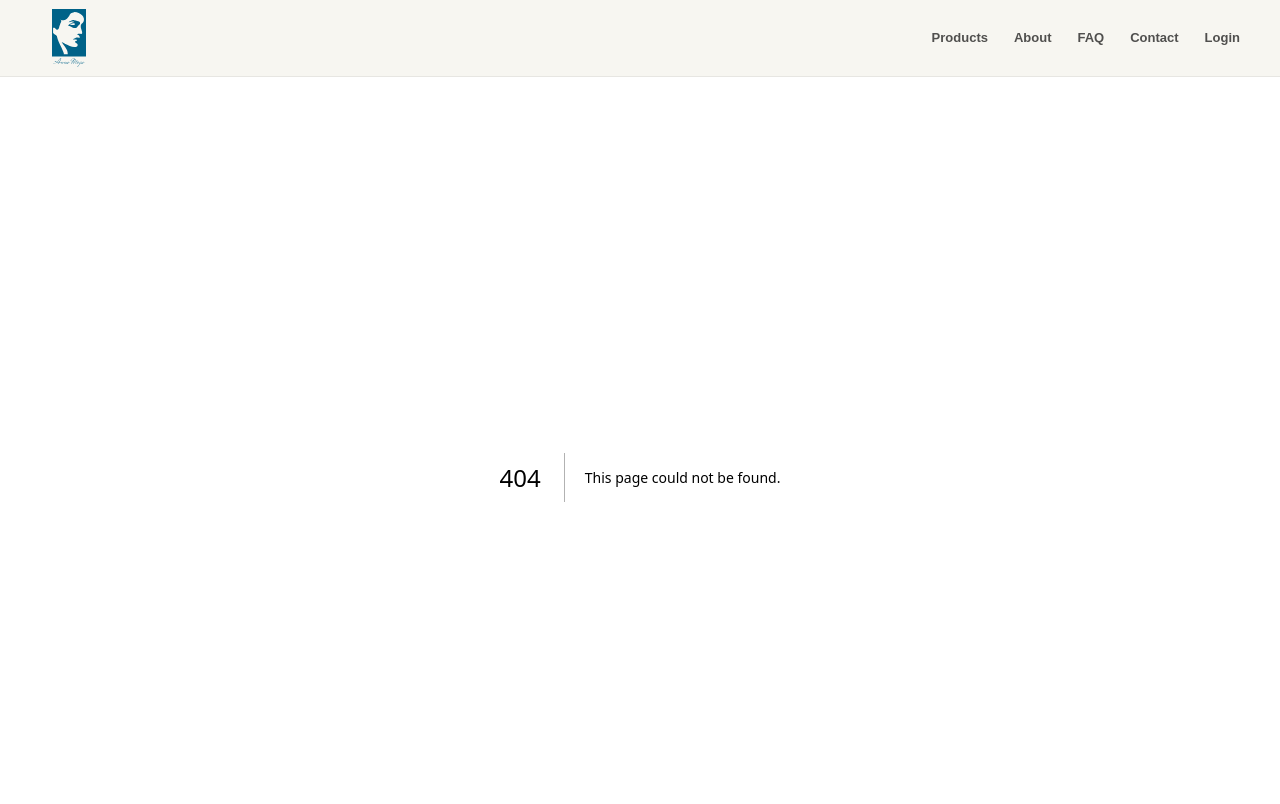
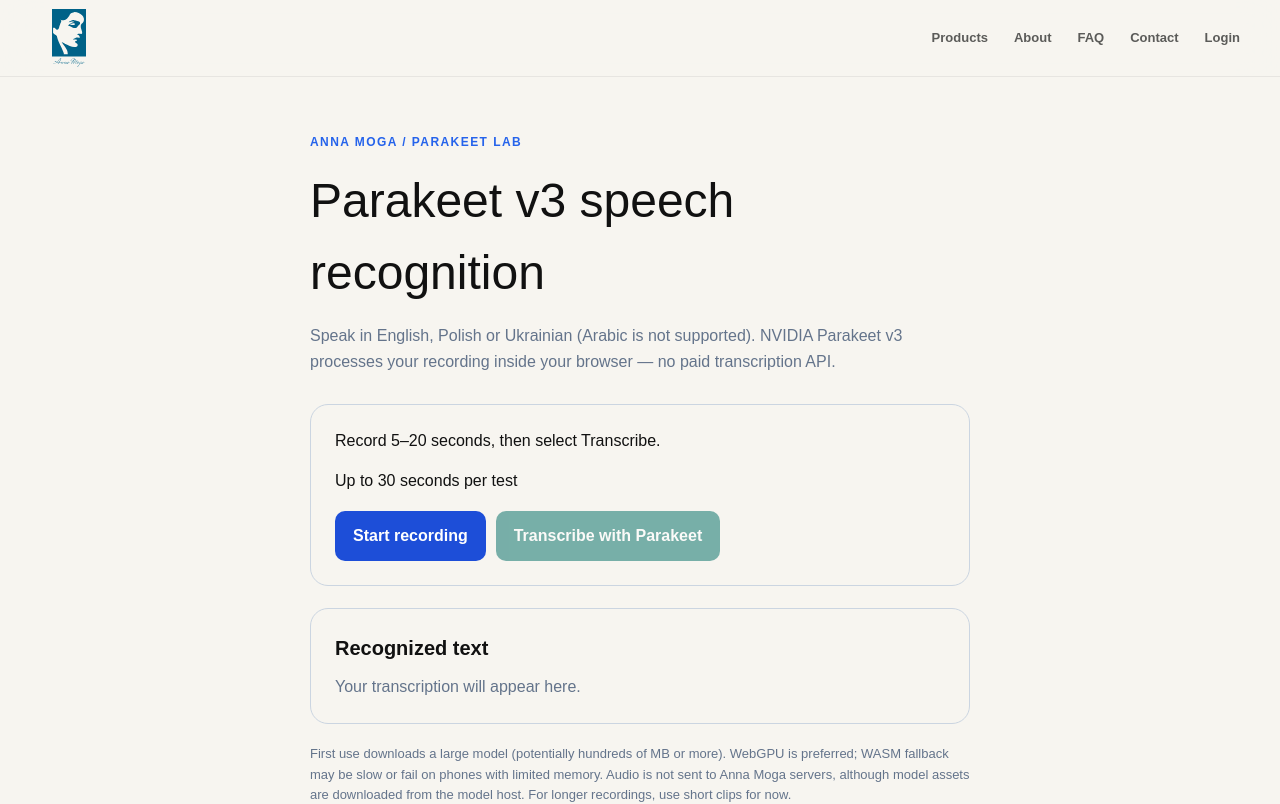
Before and after one commit to solitaryibra/annamoga, a Next.js app: page /parakeet-test in a window 1280 px wide. Before the commit this address had no page. Shown: the top 804 px of the page. Built offline with nearby package versions, Linux system fonts and the light colour scheme.

Commit message:
Port Parakeet browser test to current main

```diff
--- /dev/null
+++ b/app/parakeet-test/page.tsx
@@ -0,0 +1,204 @@
+"use client";
+
+import { useEffect, useRef, useState } from "react";
+
+type WorkerMessage =
+  | { type: "status"; message: string }
+  | { type: "result"; text: string }
+  | { type: "error"; message: string };
+
+export default function SpeechTestPage() {
+  const [recording, setRecording] = useState(false);
+  const [busy, setBusy] = useState(false);
+  const [seconds, setSeconds] = useState(0);
+  const [status, setStatus] = useState("Record 5–20 seconds, then select Transcribe.");
+  const [audioUrl, setAudioUrl] = useState<string | null>(null);
+  const [transcript, setTranscript] = useState("");
+  const [error, setError] = useState("");
+  const blobRef = useRef<Blob | null>(null);
+  const urlRef = useRef<string | null>(null);
+  const recorderRef = useRef<MediaRecorder | null>(null);
+  const streamRef = useRef<MediaStream | null>(null);
+  const chunksRef = useRef<Blob[]>([]);
+  const workerRef = useRef<Worker | null>(null);
+
+  useEffect(() => {
+    return () => {
+      if (recorderRef.current?.state === "recording") recorderRef.current.stop();
+      streamRef.current?.getTracks().forEach((track) => track.stop());
+      workerRef.current?.terminate();
+      if (urlRef.current) URL.revokeObjectURL(urlRef.current);
+    };
+  }, []);
+
+  useEffect(() => {
+    if (!recording) return;
+    const id = window.setInterval(() => setSeconds((s) => s + 1), 1000);
+    return () => window.clearInterval(id);
+  }, [recording]);
+
+  async function startRecording() {
+    if (!navigator.mediaDevices?.getUserMedia || typeof MediaRecorder === "undefined") {
+      setError("This browser does not support recording. Use recent Safari or Chrome over HTTPS.");
+      return;
+    }
+    setError("");
+    setTranscript("");
+    blobRef.current = null;
+    if (urlRef.current) URL.revokeObjectURL(urlRef.current);
+    urlRef.current = null;
+    setAudioUrl(null);
+    setSeconds(0);
+    chunksRef.current = [];
+    try {
+      const stream = await navigator.mediaDevices.getUserMedia({ audio: true });
+      streamRef.current = stream;
+      const preferred = ["audio/mp4", "audio/webm;codecs=opus", "audio/webm"];
+      const mime = preferred.find((type) => MediaRecorder.isTypeSupported(type));
+      const recorder = new MediaRecorder(stream, mime ? { mimeType: mime } : undefined);
+      recorderRef.current = recorder;
+      recorder.ondataavailable = (event) => {
+        if (event.data.size) chunksRef.current.push(event.data);
+      };
+      recorder.onerror = () => {
+        stream.getTracks().forEach((track) => track.stop());
+        setRecording(false);
+        setError("Recording failed. Please try again.");
+      };
+      recorder.onstop = () => {
+        stream.getTracks().forEach((track) => track.stop());
+        streamRef.current = null;
+        setRecording(false);
+        const blob = new Blob(chunksRef.current, { type: recorder.mimeType || "audio/webm" });
+        if (!blob.size) {
+          setError("No audio captured. Check your microphone permissions.");
+          return;
+        }
+        blobRef.current = blob;
+        const url = URL.createObjectURL(blob);
+        urlRef.current = url;
+        setAudioUrl(url);
+        setStatus("Recording saved locally. Tap Transcribe to run Parakeet.");
+      };
+      recorder.start();
+      setRecording(true);
+      setStatus("Recording…");
+    } catch (e) {
+      streamRef.current?.getTracks().forEach((track) => track.stop());
+      setError(e instanceof DOMException && e.name === "NotAllowedError"
+        ? "Microphone permission denied. Allow access in your browser settings."
+        : "Unable to access microphone. Verify HTTPS and microphone permissions.");
+    }
+  }
+
+  function stopRecording() {
+    if (recorderRef.current?.state === "recording") recorderRef.current.stop();
+  }
+
+  async function decodeTo16kHz(blob: Blob): Promise<Float32Array> {
+    const bytes = await blob.arrayBuffer();
+    const context = new AudioContext();
+    try {
+      const decoded = await context.decodeAudioData(bytes);
+      const frames = Math.ceil(decoded.duration * 16000);
+      const offline = new OfflineAudioContext(1, frames, 16000);
+      const source = offline.createBufferSource();
+      source.buffer = decoded;
+      source.connect(offline.destination);
+      source.start();
+      const result = await offline.startRendering();
+      return new Float32Array(result.getChannelData(0));
+    } finally {
+      await context.close();
+    }
+  }
+
+  async function transcribe() {
+    if (!blobRef.current || busy) return;
+    setError("");
+    setTranscript("");
+    setBusy(true);
+    setStatus("Preparing audio…");
+
+    try {
+      const audio = await decodeTo16kHz(blobRef.current);
+      if (audio.length > 16000 * 30) {
+        throw new Error("Please record 30 seconds or less for this first test.");
+      }
+      if (!workerRef.current) {
+        const worker = new Worker(new URL("./parakeet.worker.ts", import.meta.url), { type: "module" });
+        worker.onmessage = (event: MessageEvent<WorkerMessage>) => {
+          const data = event.data;
+          if (data.type === "status") setStatus(data.message);
+          if (data.type === "result") {
+            setTranscript(data.text || "(No words recognized.)");
+            setStatus("Transcription complete.");
+            setBusy(false);
+          }
+          if (data.type === "error") {
+            setError(data.message);
+            setStatus("Transcription failed.");
+            setBusy(false);
+          }
+        };
+        worker.onerror = (event) => {
+          setError(event.message || "Parakeet worker failed to initialize.");
+          setBusy(false);
+          worker.terminate();
+          workerRef.current = null;
+        };
+        workerRef.current = worker;
+      }
+      const backend: "webgpu" | "wasm" = "gpu" in navigator ? "webgpu" : "wasm";
+      setStatus(backend === "wasm" ? "WebGPU unavailable. Trying slower WASM mode…" : "Using WebGPU acceleration…");
+      workerRef.current.postMessage({ type: "transcribe", audio, backend }, [audio.buffer]);
+    } catch (e) {
+      setError(e instanceof Error ? e.message : "Failed to prepare audio.");
+      setBusy(false);
+    }
+  }
+
+  const buttonStyle = { border: 0, borderRadius: 10, padding: "13px 18px", color: "#fff", cursor: "pointer", fontWeight: 600 } as const;
+
+  return (
+    <main style={{ maxWidth: 700, margin: "0 auto", padding: "56px 20px 90px" }}>
+      <p style={{ color: "#2563eb", fontSize: 12, fontWeight: 700, letterSpacing: "0.12em" }}>ANNA MOGA / PARAKEET LAB</p>
+      <h1 style={{ fontSize: "clamp(2rem, 6vw, 3rem)", margin: "14px 0" }}>Parakeet v3 speech recognition</h1>
+      <p style={{ color: "#64748b", lineHeight: 1.65 }}>
+        Speak in English, Polish or Ukrainian (Arabic is not supported). NVIDIA Parakeet v3 processes your
+        recording inside your browser — no paid transcription API.
+      </p>
+      <section style={{ border: "1px solid #cbd5e1", borderRadius: 18, padding: 24, marginTop: 28 }}>
+        <p aria-live="polite" style={{ marginBottom: 16 }}>{status}</p>
+          <p style={{ marginBottom: 18, fontVariantNumeric: "tabular-nums" }}>{recording ? `Recording: ${seconds}s` : "Up to 30 seconds per test"}</p>
+        <div style={{ display: "flex", flexWrap: "wrap", gap: 10 }}>
+          {recording ? (
+            <button type="button" style={{ ...buttonStyle, background: "#b91c1c" }} onClick={stopRecording}>Stop recording</button>
+          ) : (
+            <button type="button" style={{ ...buttonStyle, background: "#1d4ed8", opacity: busy ? 0.6 : 1 }} disabled={busy} onClick={startRecording}>Start recording</button>
+          )}
+          <button type="button" style={{ ...buttonStyle, background: "#0f766e", opacity: !audioUrl || busy || recording ? 0.55 : 1 }}
+            disabled={!audioUrl || busy || recording} onClick={transcribe}>
+            {busy ? "Processing…" : "Transcribe with Parakeet"}
+          </button>
+        </div>
+        {audioUrl && <div style={{ marginTop: 24 }}>
+          <p style={{ marginBottom: 8, fontWeight: 600 }}>Your recording</p>
+          <audio controls src={audioUrl} style={{ width: "100%" }} aria-label="Recorded audio" />
+        </div>}
+        {error && <p role="alert" style={{ color: "#b91c1c", marginTop: 18, overflowWrap: "anywhere" }}>{error}</p>}
+      </section>
+      <section style={{ marginTop: 22, border: "1px solid #cbd5e1", borderRadius: 18, padding: 24 }}>
+        <h2 style={{ fontSize: 20, fontWeight: 700, marginBottom: 12 }}>Recognized text</h2>
+        <p style={{ whiteSpace: "pre-wrap", overflowWrap: "anywhere", color: transcript ? "inherit" : "#64748b" }}>
+          {transcript || "Your transcription will appear here."}
+        </p>
+      </section>
+      <p style={{ marginTop: 20, color: "#64748b", fontSize: 13, lineHeight: 1.6 }}>
+        First use downloads a large model (potentially hundreds of MB or more). WebGPU is preferred; WASM fallback may be slow or fail on phones with limited memory.
+        Audio is not sent to Anna Moga servers, although model assets are downloaded from the model host.
+        For longer recordings, use short clips for now.
+      </p>
+    </main>
+  );
+}
```
